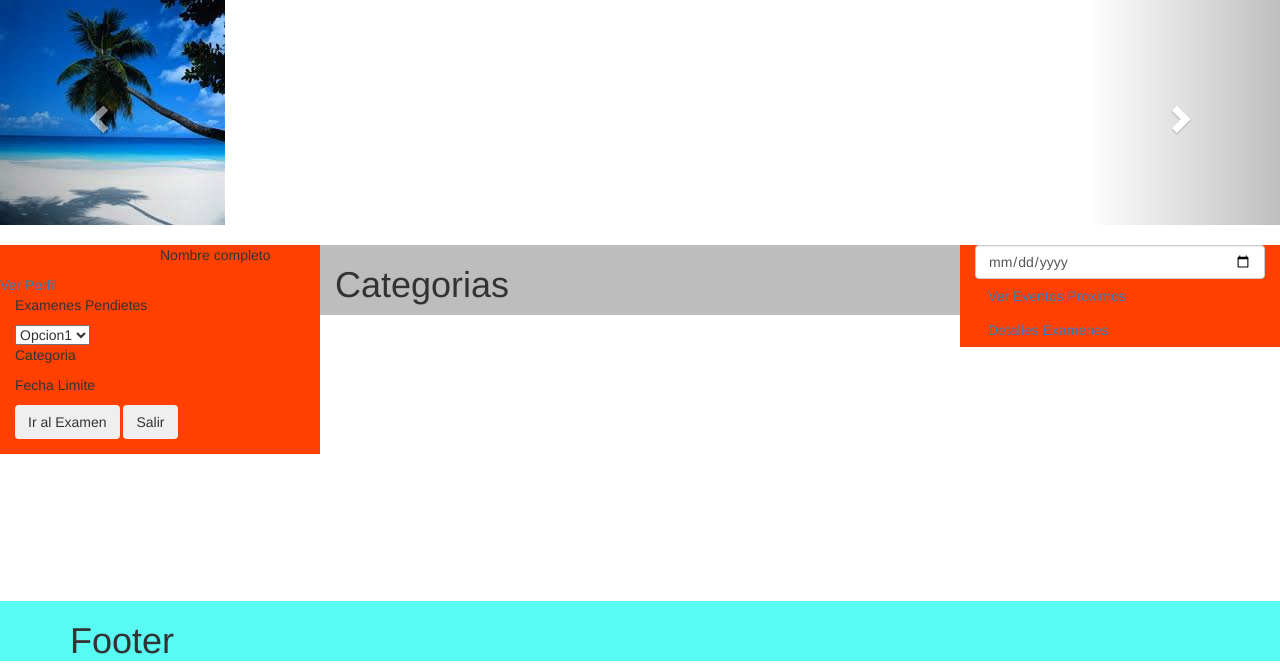
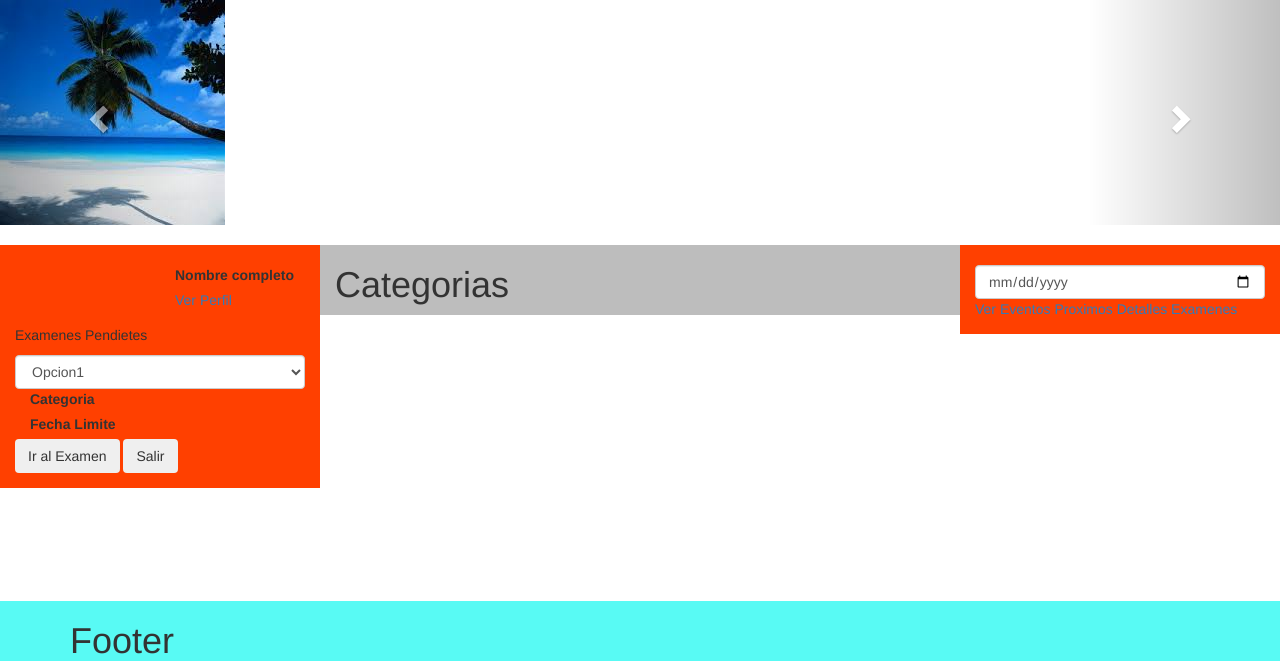
Before and after one commit to OscarLozoya/ExamenesOnline, a PHP site: page /IndexUser.php in a window 1280 px wide. Shown: the part 139-810 px from the top of the page. Run offline with PHP 8.4, Linux system fonts and the light colour scheme; some libraries are stand-ins or nearby versions.

Commit message:
Cambios a: Footer.php: se le agrego la clase footer para distinguir el color y ver mejor la caja. IndexUser.php: se agruparon elementos por fila y se cambiaron los textos conetiqueta p a label, para su futura programacióny se corrije el error 500 VistaExamen.php: se le agrega el esapciado entre los contenedores. index.php: se cambio de button link a <a>. generales.css: se cambio de nombre a la regla que agrega el color del footer ya que el id se llama igual, para no confundirnos

```diff
--- a/Footer.php
+++ b/Footer.php
@@ -1,6 +1,6 @@
 <!--Se cierra el contenedor que tiene desde el Header (debajo del<body>) hasta antes del footer-->
 </aside>
-<footer id="footer">
+<footer id="footer" class="colorFooter">
 		<div class="container">
 			<h1>Footer</h1>
 		</div>
--- a/IndexUser.php
+++ b/IndexUser.php
@@ -2,39 +2,48 @@
 <?php include("Slider.php");?>
 <secction class="container-fluid row">
     <aside class="col-xs-12 col-sm-3 lines aside">
-        <div class="row">
+        <div class="form-group row">
+            <br>
             <div class="col-xs-12 col-sm-6">
                 <figure>
                     <img src="">
                 </figure>
             </div>
-            <p>Nombre completo</p>
-            <a href="">Ver Perfil</a>
+            <div class="col-xs-12 col-sm-6">
+                <label class="control-label">Nombre completo</label>
+                <a href="">Ver Perfil</a>
+            </div>
         </div>
         <p>Examenes Pendietes</p>
         <form action="">
-            <select>
+            <select class="form-control">
                 <option value="">Opcion1</option>
                 <option value="">Opcion2</option>
                 <option value="">Opcion3</option>
                 <option value="">Opcion4</option>
             </select>
-            <p>Categoria</p>
-            <p>Fecha Limite</p>
+            <label class="control-label col-xs-12">Categoria</label>
+            <label class="control-label col-xs-12">Fecha Limite</label>
         <div class="form-group">
             <button class="btn">Ir al Examen</button>
             <button class="btn">Salir</button>
         </div>
         </form>
     </aside>
+
+
     <article class="col-xs-12 col-sm-6 content lines">
             <h1>Categorias</h1>
     </article>
+
     <aside class="col-xs-12 col-sm-3 lines aside">
+        <br>
         <form action="">
-            <input class="form-control" type="date">
-            <button class="btn btn-link">Ver Eventos Proximos</button>
-            <button class="btn btn-link">Detalles Examenes</button>
+            <div class="form-group">
+                <input class="form-control" type="date">
+                <a href="">Ver Eventos Proximos</a>
+                <a href="">Detalles Examenes</a>
+            </div>
         </form>
     </aside>
 </section>
--- a/css/generales.css
+++ b/css/generales.css
@@ -10,7 +10,7 @@
 	background-color: #BDBDBD;
 }
 
-.footer{
+.colorFooter{
 	background-color: #58FAF4;
 }
 
```
Also changed, not shown: VistaExamen.php (+6 -5 lines), index.php (+4 -4 lines).
